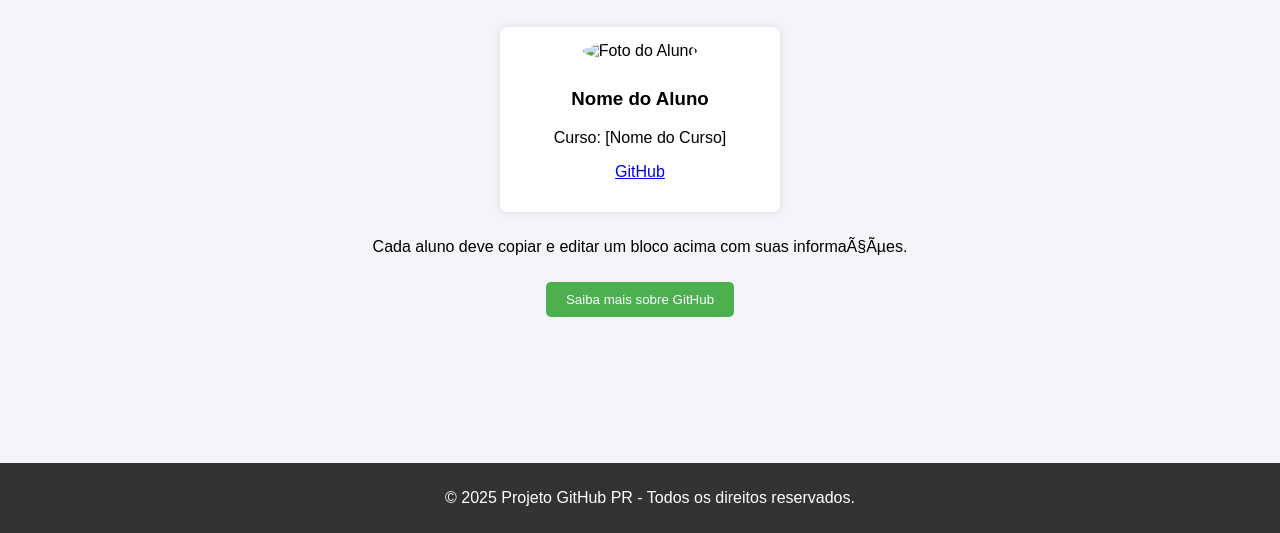
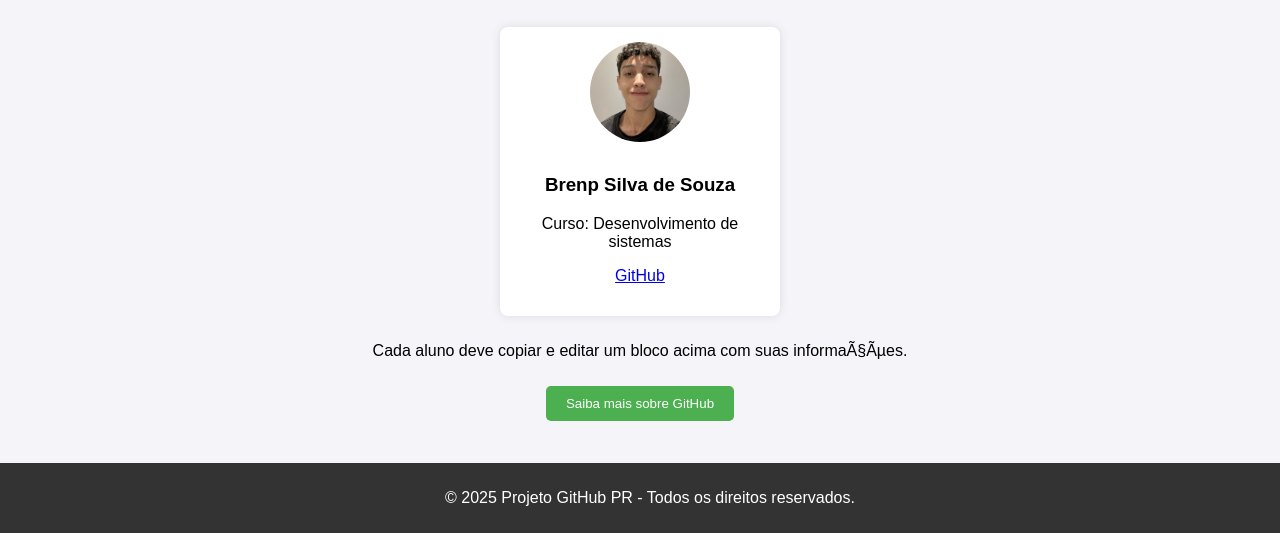
Before and after one commit to Brenosilva13/HandsOn3, a plain HTML site: page index.html in a window 1280 px wide. Shown: the part 267-800 px from the top of the page. Drawn offline with Linux system fonts and the light colour scheme.

Commit message:
inserindo card Breno Silva

```diff
--- a/index.html
+++ b/index.html
@@ -83,10 +83,10 @@
         <h2>Perfis dos Alunos</h2>
         <div class="perfil-container">
             <div class="perfil">
-                <img class="foto" src="[URL da foto do aluno]" alt="Foto do Aluno">
-                <h3>Nome do Aluno</h3>
-                <p>Curso: [Nome do Curso]</p>
-                <p><a href="[URL do GitHub]" target="_blank">GitHub</a></p>
+                <img class="foto" src="BrenoPerfil.jpg" alt="Foto do Aluno">
+                <h3>Brenp Silva de Souza</h3>
+                <p>Curso: Desenvolvimento de sistemas</p>
+                <p><a href="https://github.com/Brenosilva13" target="_blank">GitHub</a></p>
             </div>
         </div>
         <p>Cada aluno deve copiar e editar um bloco acima com suas informaÃ§Ãµes.</p>
```
Also changed, not shown: BrenoPerfil.jpg (added).
